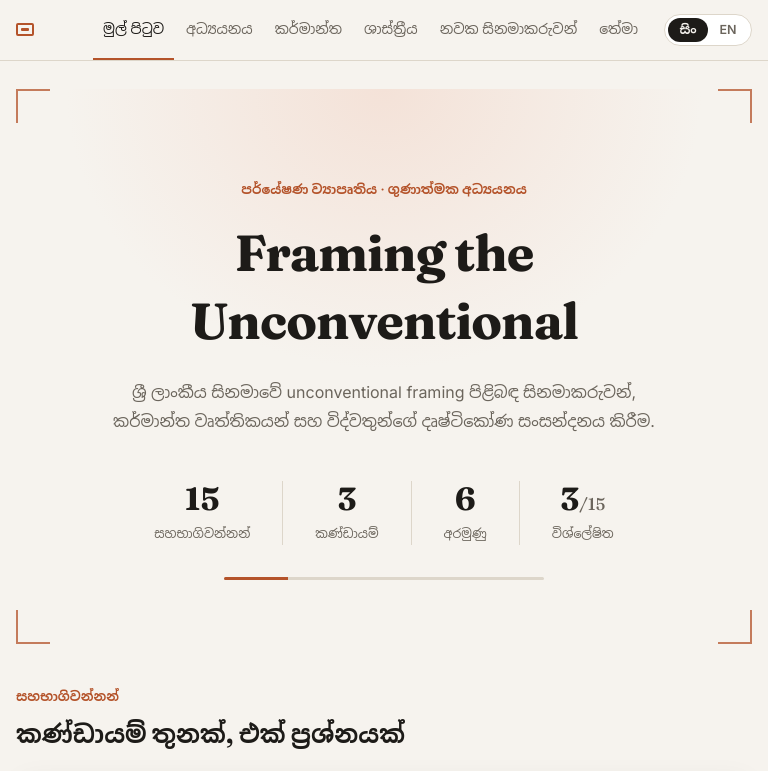
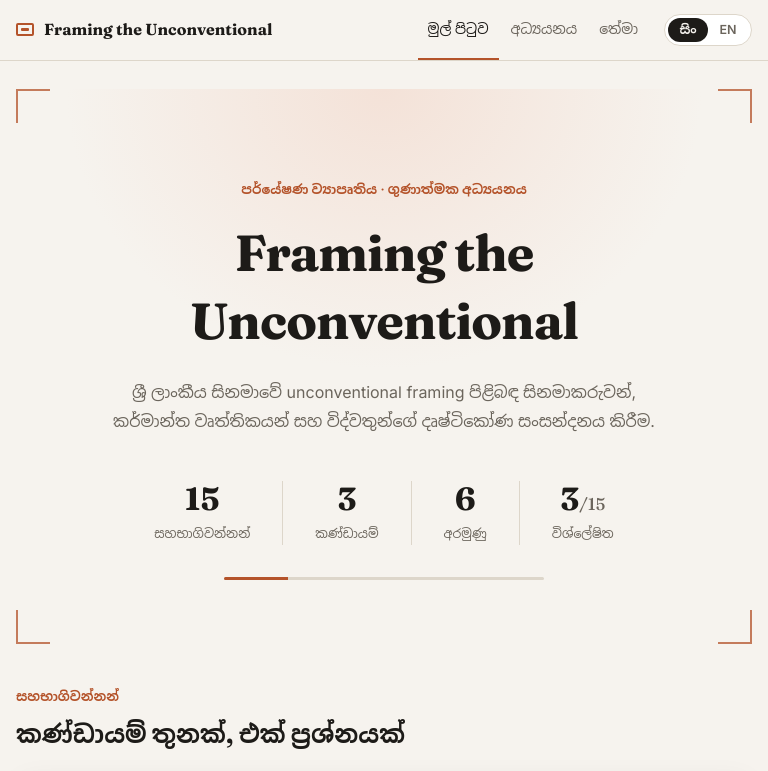
Before and after one commit to Sachithra-228/framing-the-unconventional, a plain HTML site: page index.html in a window 768 px wide. Shown: the top 771 px of the page. Drawn offline with Linux system fonts and the light colour scheme.

Commit message:
Remove group links from top nav; add photos for Prasanna Jayakodi, Majith S. Uyangoda and M.D. Mahindapaala

```diff
--- a/index.html
+++ b/index.html
@@ -18,9 +18,6 @@
     <div class="links">
       <a href="#/" data-r="home" data-t="navHome">Home</a>
       <a href="#/study" data-r="study" data-t="navStudy">Study</a>
-      <a href="#/group/industry" data-r="industry" data-t="navIndustry">Industry</a>
-      <a href="#/group/academics" data-r="academics" data-t="navAcademics">Academics</a>
-      <a href="#/group/students" data-r="students" data-t="navStudents">Young filmmakers</a>
       <a href="#/themes" data-r="themes" data-t="navThemes">Themes</a>
     </div>
     <div class="lang" role="group" aria-label="Language">
--- a/styles.css
+++ b/styles.css
@@ -339,10 +339,6 @@ section.tight { padding-top: 8px; }
   .sec-head .lede { text-align: left; }
   .pf-head { grid-template-columns: 220px 1fr; gap: 24px; }
 }
-@media (min-width: 641px) and (max-width: 900px) {
-  .brand-t { display: none; }
-}
-
 /* bottom tab bar — phones only */
 .tabbar { display: none; }
 
```
Also changed, not shown: assets/people/majith-s-uyangoda.jpg (added), assets/people/md-mahindapaala.jpg (added), assets/people/prasanna-jayakodi.jpg (added).
